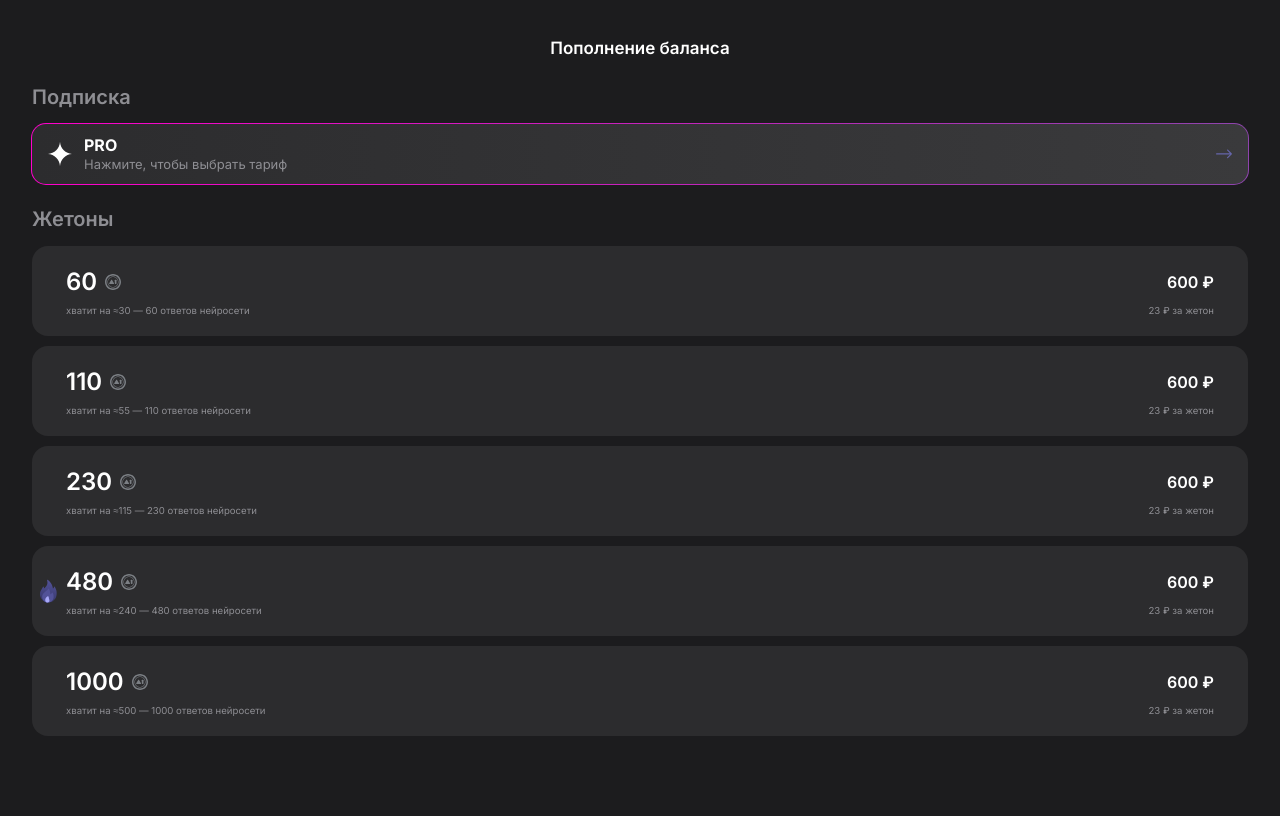
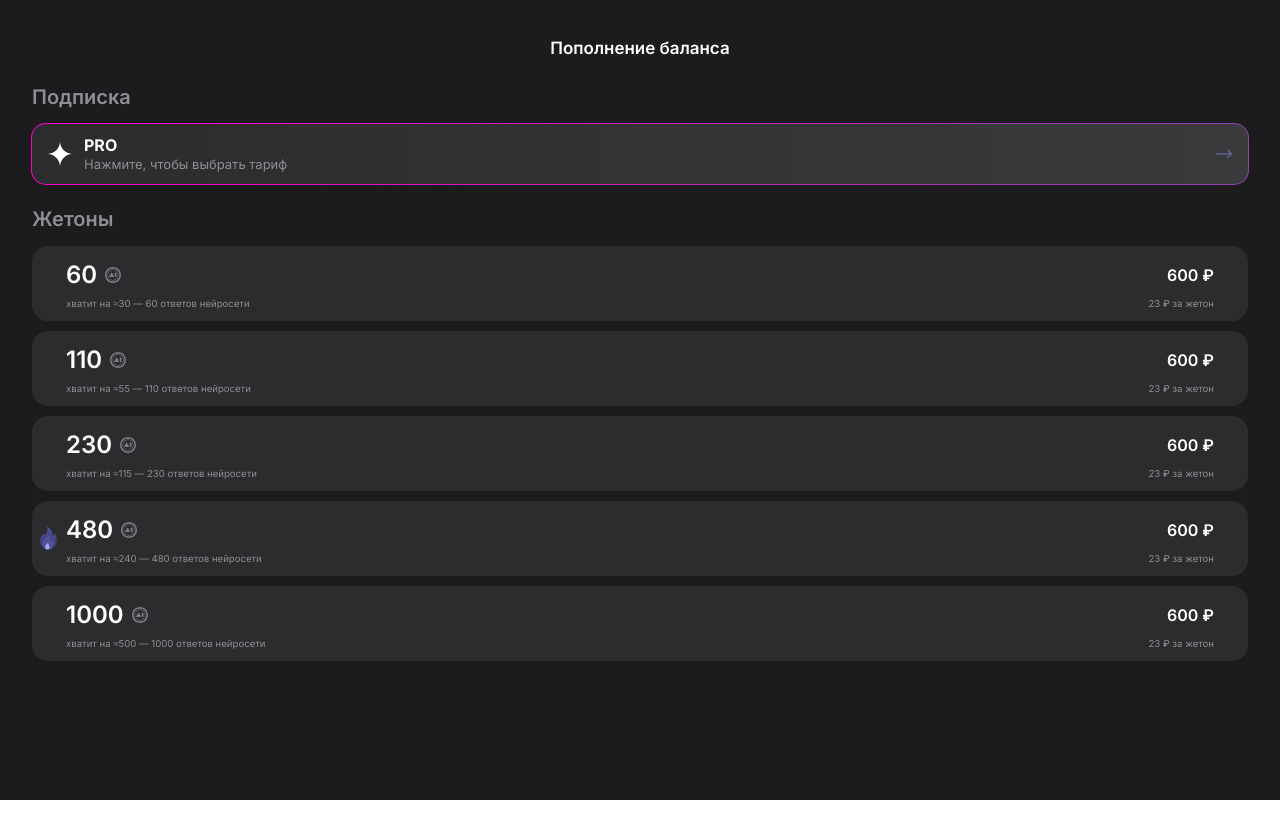
Before and after one commit to amchos/neuro-bot-vite-vue, a Vue app: page /#/add-balance in a window 1280 px wide. Built offline with nearby package versions, Linux system fonts and the light colour scheme.

Commit message:
addbalanceStyles

```diff
--- a/src/views/AddBalanceView.vue
+++ b/src/views/AddBalanceView.vue
@@ -183,7 +183,7 @@ const handleBuy = () => {
 .token-card {
   display: flex;
   align-items: center;
-  height: 90px;
+  height: 75px;
   background: #2c2c2e;
   border-radius: 16px;
   padding: 11px 5px;
```
